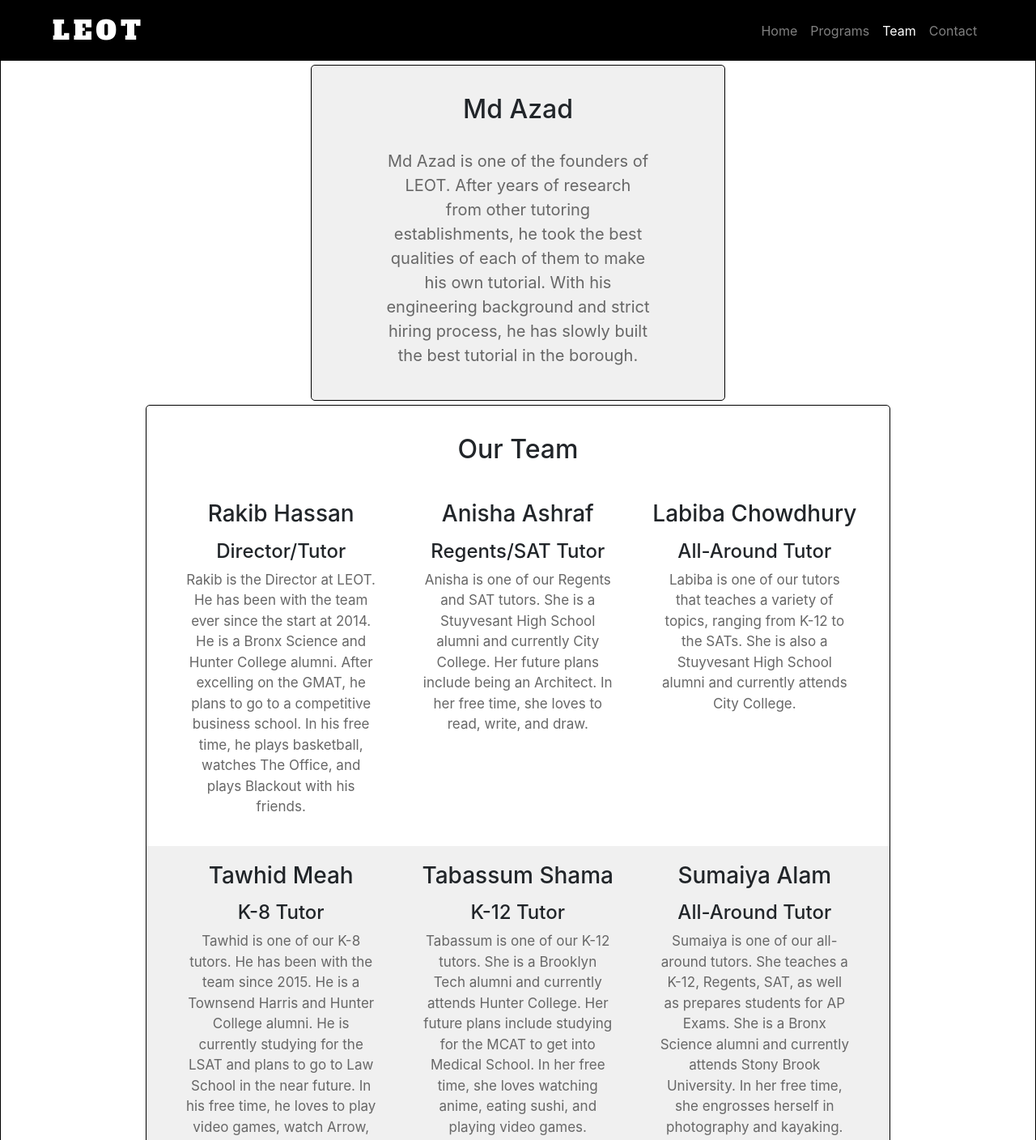
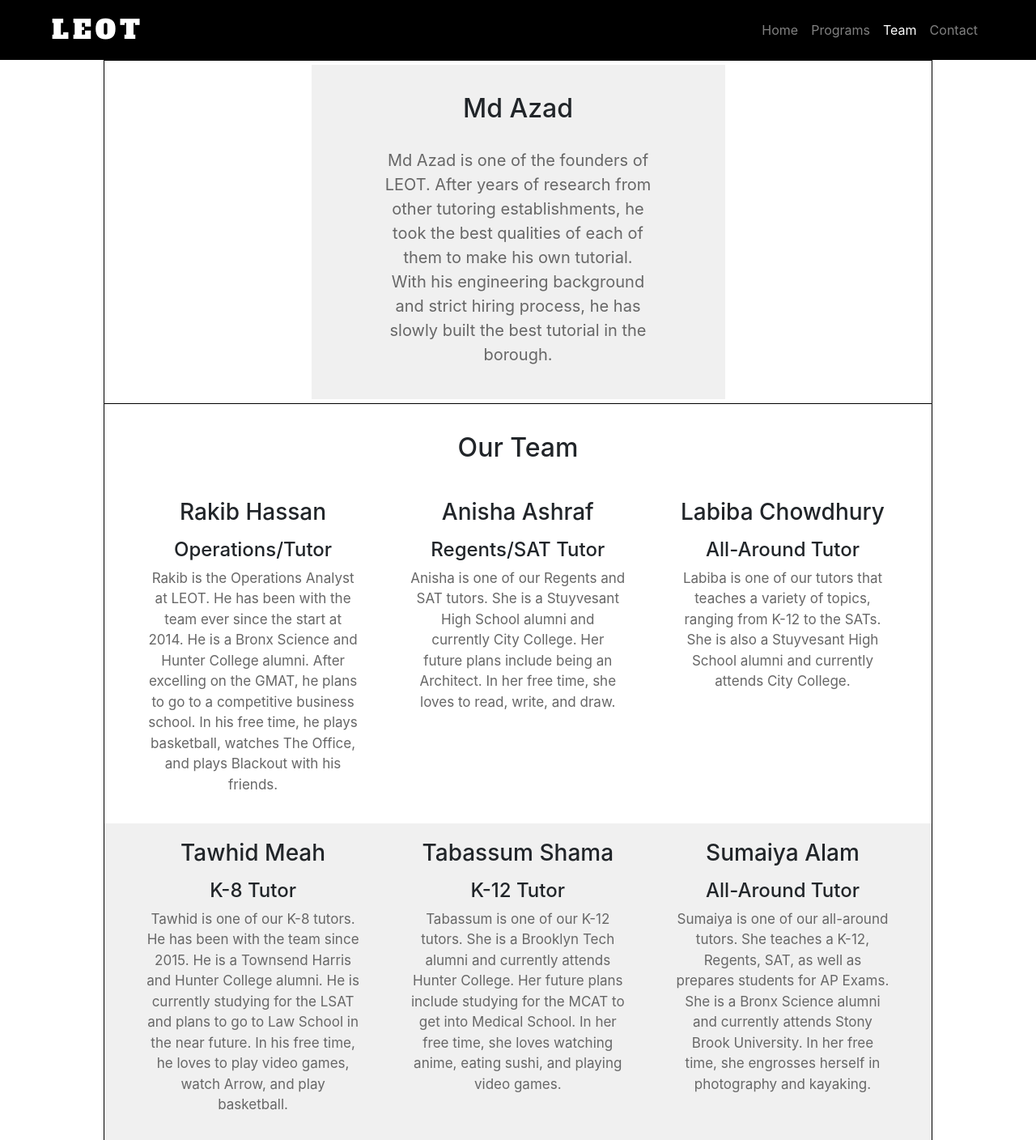
Before and after one commit to RakibHassan96/LeotTutorial, a plain HTML site: page team.html in a window 1280 px wide. Shown: the top 1408 px of the page at 81% size. Drawn offline with nearby package versions, Linux system fonts and the light colour scheme.

Commit message:
Temp completion

```diff
--- a/index.css
+++ b/index.css
@@ -2,7 +2,7 @@ body {
 	background-color: red;
 }
 
-#page {
+#content {
 	border: 1px solid black;
 }
 
@@ -38,6 +38,8 @@ body {
 @media (max-width: 999px) {
 	.banner {
 		width: 100%;
+		border-left: 1px solid black;
+		border-right: 1px solid black;
 	}
 }
 
@@ -45,6 +47,8 @@ body {
 	.banner {
 		width: 80%;
 		margin-left: 10%;
+		border-left: 1px solid black;
+		border-right: 1px solid black;
 	}
 
 	#content {
--- a/team.css
+++ b/team.css
@@ -3,10 +3,11 @@
 }
 
 #tutors {
-	width: 90%;
+	/*width: 90%;
 	margin-left: 5%;
 	border: 1px solid black;
-	border-radius: 5px;
+	border-radius: 5px;*/
+	border-top: 1px solid black;
 }
 
 #tutors img {
@@ -22,8 +23,8 @@
 #founder {
 	width: 50%;
 	margin: 5px auto;
-	border: 1px solid black;
-	border-radius: 5px;
+	/*border: 1px solid black;
+	border-radius: 5px;*/
 }
 
 #join img {
--- a/team.html
+++ b/team.html
@@ -47,8 +47,8 @@
 					<div class="program-section" id="state-test">
 						<!-- <img src="images/team/rakib.png"> -->
 						<h3>Rakib Hassan</h3>
-						<h4>Director/Tutor</h4>
-						<p>Rakib is the Director at LEOT. He has been with the team ever since the start at 2014. He is a Bronx Science and Hunter College alumni. After excelling on the GMAT, he plans to go to a competitive business school. In his free time, he plays basketball, watches The Office, and plays Blackout with his friends.</p>
+						<h4>Operations/Tutor</h4>
+						<p>Rakib is the Operations Analyst at LEOT. He has been with the team ever since the start at 2014. He is a Bronx Science and Hunter College alumni. After excelling on the GMAT, he plans to go to a competitive business school. In his free time, he plays basketball, watches The Office, and plays Blackout with his friends.</p>
 					</div>
 					<div class="program-section" id="shsat">
 						<!-- <img src="images/index/program2.png"> -->
```
Also changed, not shown: contact.html (+1 -1 lines).
